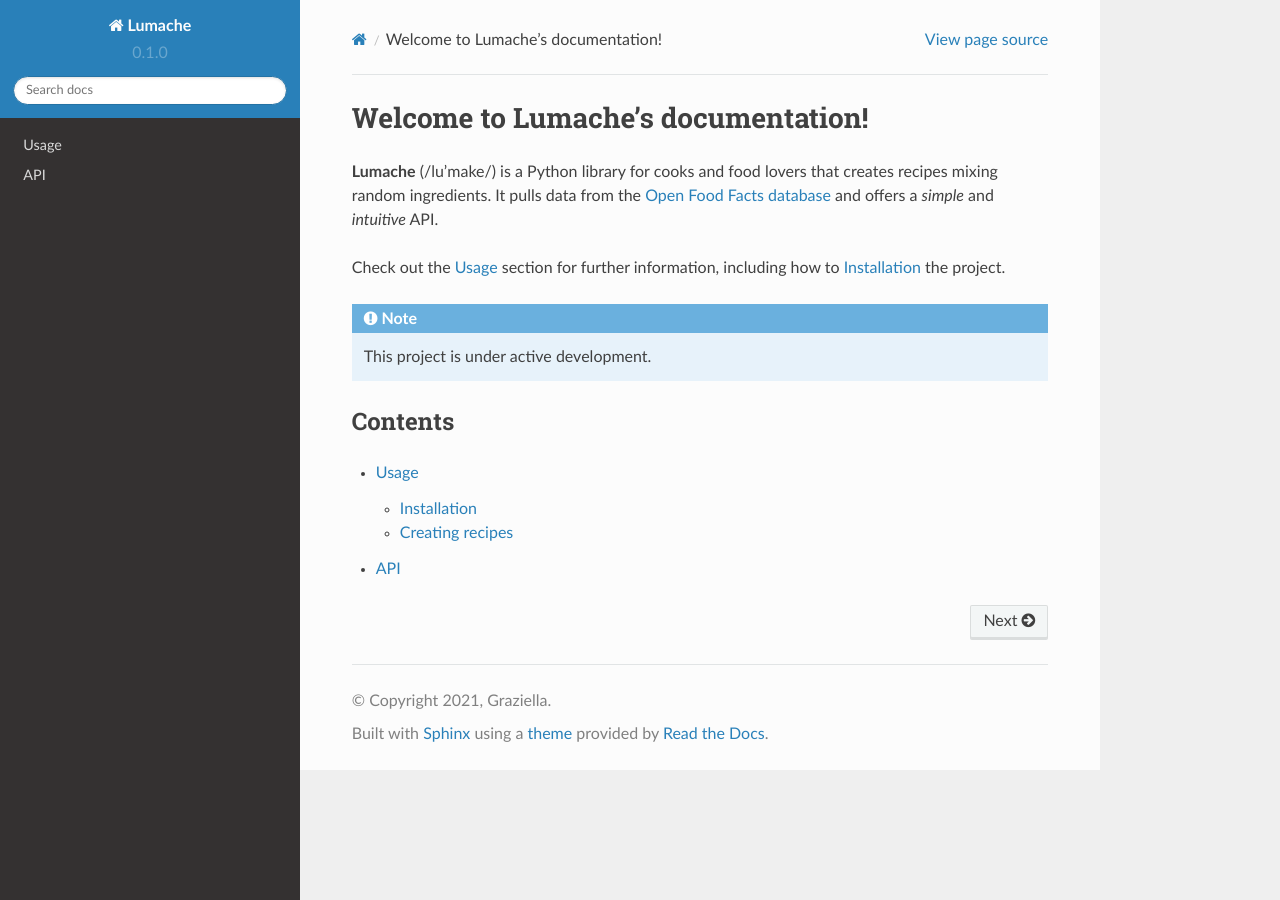
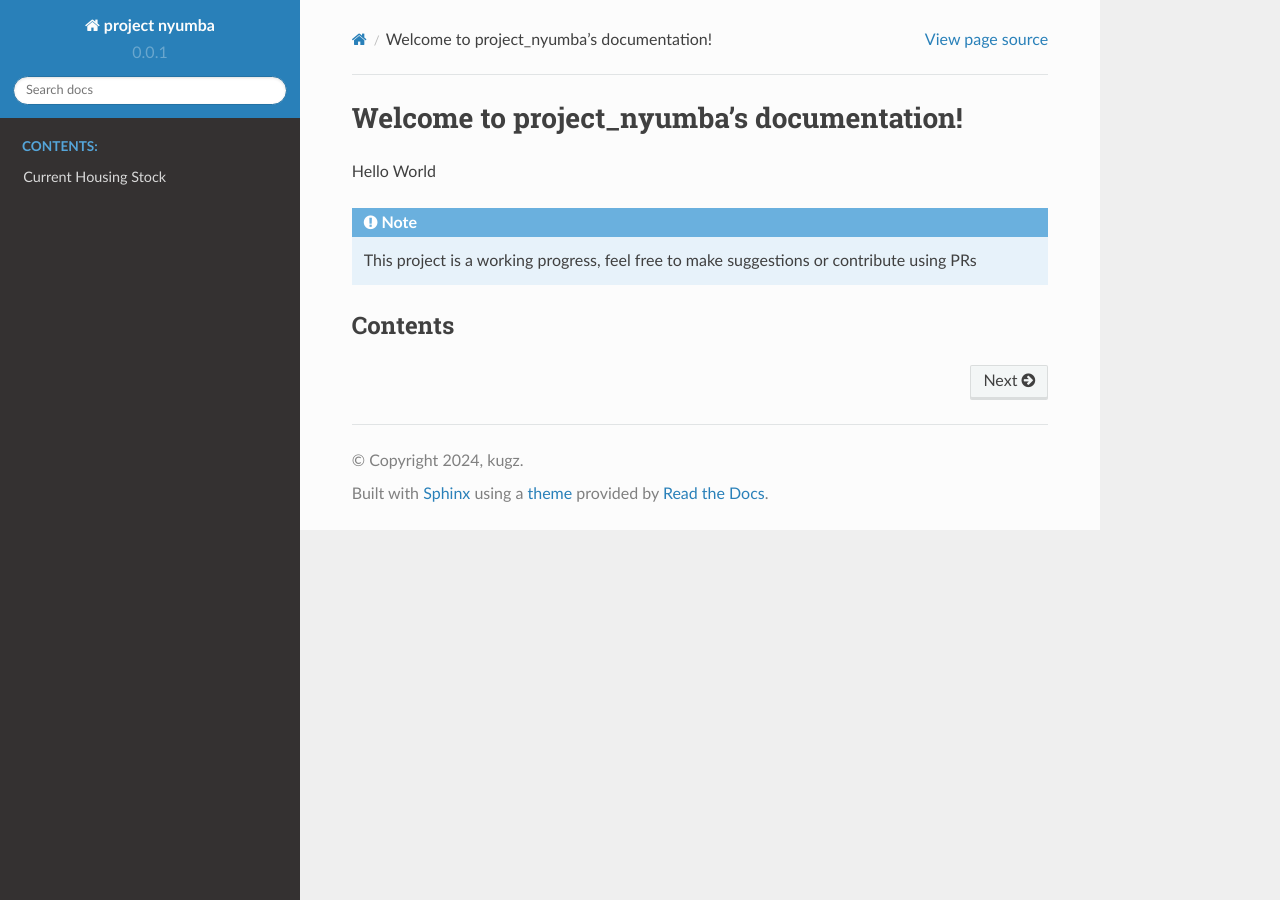
Before and after one commit to kugzy/project_nyumba, a Sphinx documentation site: the page built from docs/source/index.rst, in a window 1280 px wide. Built offline with Sphinx 7.4.7 and the Read the Docs theme 2.0.0, drawn with Linux system fonts in a browser that asks for light colours.

Commit message:
1st edit

```diff
--- a/docs/source/api.rst
+++ /dev/null
@@ -1,7 +0,0 @@
-API
-===
-
-.. autosummary::
-   :toctree: generated
-
-   lumache
--- a/docs/source/conf.py
+++ b/docs/source/conf.py
@@ -2,12 +2,12 @@
 
 # -- Project information
 
-project = 'Lumache'
-copyright = '2021, Graziella'
-author = 'Graziella'
+project = 'project nyumba'
+copyright = '2024, kugz'
+author = 'kugz'
 
 release = '0.1'
-version = '0.1.0'
+version = '0.0.1'
 
 # -- General configuration
 
--- a/docs/source/index.rst
+++ b/docs/source/index.rst
@@ -1,22 +1,18 @@
-Welcome to Lumache's documentation!
-===================================
-
-**Lumache** (/lu'make/) is a Python library for cooks and food lovers
-that creates recipes mixing random ingredients.
-It pulls data from the `Open Food Facts database <https://world.openfoodfacts.org/>`_
-and offers a *simple* and *intuitive* API.
-
-Check out the :doc:`usage` section for further information, including
-how to :ref:`installation` the project.
+Welcome to project_nyumba's documentation!
+==========================================
+Hello World
 
 .. note::
 
-   This project is under active development.
+   This project is a working progress, feel free to make suggestions or contribute using PRs
 
 Contents
 --------
 
 .. toctree::
+   :maxdepth: 2
+   :hidden:
+   :caption: Contents:
 
-   usage
-   api
+
+   problem/currentstock.rst
--- a/pyproject.toml
+++ b/pyproject.toml
@@ -3,6 +3,6 @@
 build-backend = "flit_core.buildapi"
 
 [project]
-name = "lumache"
-authors = [{name = "Graziella", email = "graziella@lumache"}]
+name = "project nyumba"
+authors = [{name = "kugz", email = "git hub issues"}]
 dynamic = ["version", "description"]
```
Also changed, not shown: docs/source/problem/currentstock.rst (added, +19 -0 lines), docs/source/usage.rst (deleted, +0 -33 lines), docs/source/images/glasgow_tenement.jpg (added), docs/source/images/stonecottage.jpg (added), docs/source/images/victoran_houses.jpg (added).
